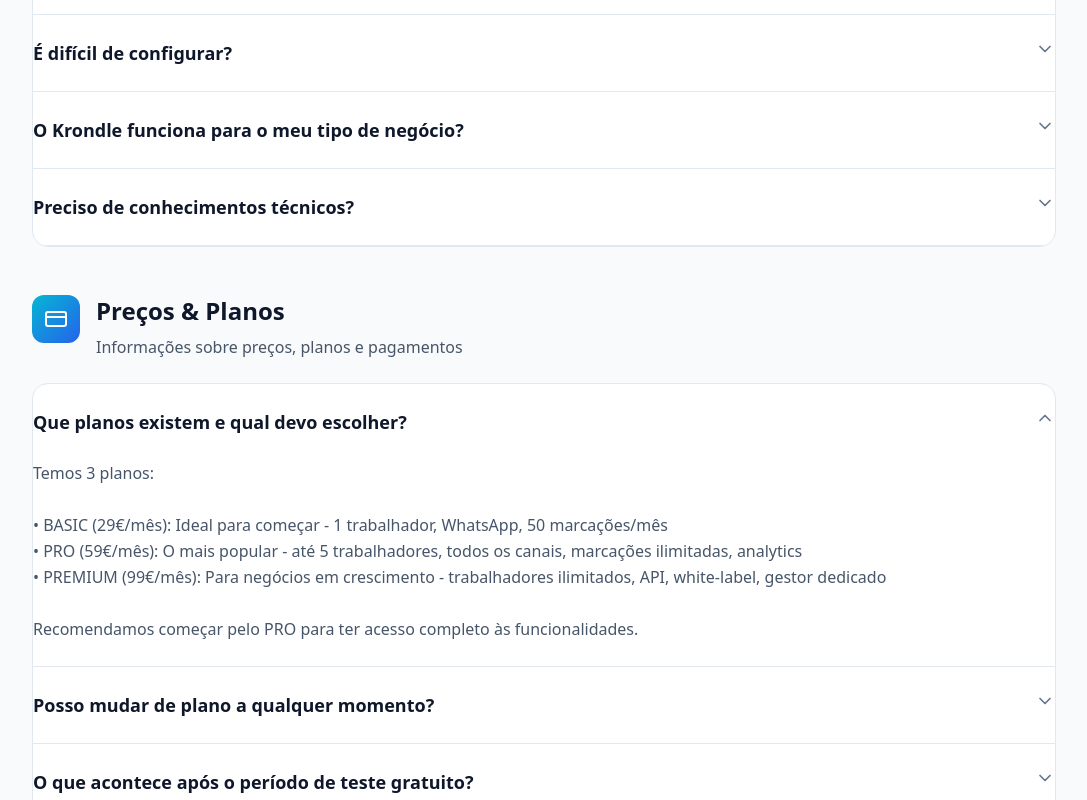
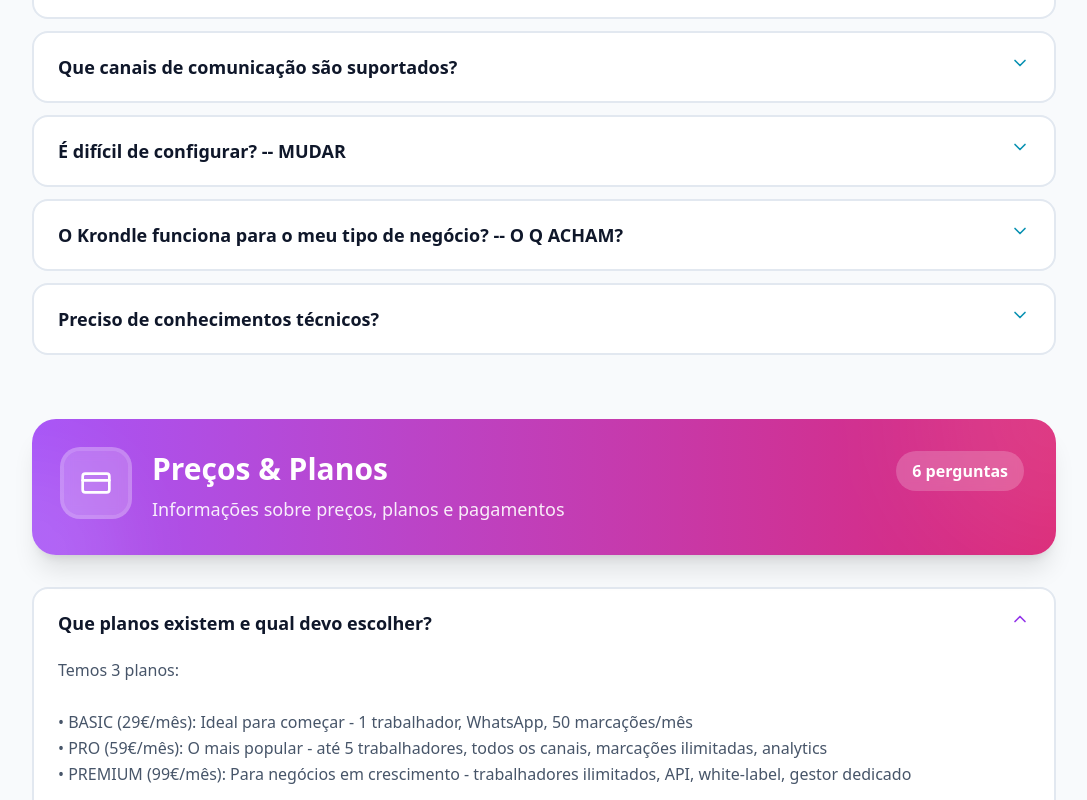
Before and after one commit to Krondle-AI/krondle-website, a React (Vite) app in the folder apps/marketing/: page /faq in a window 1280 px wide. Shown: the part 1060-1860 px from the top of the page, without its empty margins (96-1183 px from the left). Built offline with nearby package versions, Linux system fonts and the light colour scheme.

Commit message:
feat: redesign FAQ page with colorful categories

```diff
--- a/apps/marketing/src/components/faq/FAQAccordion.tsx
+++ b/apps/marketing/src/components/faq/FAQAccordion.tsx
@@ -11,23 +11,29 @@ interface FAQAccordionProps {
   question: string
   answer: string
   defaultOpen?: boolean
+  accentColor?: string
 }
 
-export function FAQAccordion({ question, answer, defaultOpen = false }: FAQAccordionProps) {
+export function FAQAccordion({
+  question,
+  answer,
+  defaultOpen = false,
+  accentColor = "cyan"
+}: FAQAccordionProps) {
   const [isOpen, setIsOpen] = useState(defaultOpen)
 
   return (
-    <div className="border-b border-slate-200 dark:border-slate-700">
+    <div>
       <button
         onClick={() => setIsOpen(!isOpen)}
-        className="w-full py-6 flex items-start justify-between gap-4 text-left hover:opacity-70 transition-opacity group"
+        className="w-full px-6 py-5 flex items-start justify-between gap-4 text-left hover:bg-slate-50 dark:hover:bg-slate-700/50 transition-colors group rounded-2xl"
       >
-        <h3 className="text-lg font-semibold text-slate-900 dark:text-slate-50 pr-8">
+        <h3 className="text-lg font-semibold text-slate-900 dark:text-slate-50 pr-8 group-hover:text-${accentColor}-600 dark:group-hover:text-${accentColor}-400 transition-colors">
           {question}
         </h3>
         <ChevronDown
           className={cn(
-            "w-5 h-5 flex-shrink-0 text-slate-500 dark:text-slate-400 transition-transform duration-300",
+            `w-5 h-5 flex-shrink-0 text-${accentColor}-600 dark:text-${accentColor}-400 transition-transform duration-300`,
             isOpen && "rotate-180"
           )}
         />
@@ -42,7 +48,7 @@ export function FAQAccordion({ question, answer, defaultOpen = false }: FAQAccor
             transition={{ duration: 0.3, ease: "easeInOut" }}
             className="overflow-hidden"
           >
-            <div className="pb-6 pr-12">
+            <div className="px-6 pb-6">
               <p className="text-slate-600 dark:text-slate-300 leading-relaxed whitespace-pre-line">
                 {answer}
               </p>
--- a/apps/marketing/src/components/faq/FAQCategory.tsx
+++ b/apps/marketing/src/components/faq/FAQCategory.tsx
@@ -17,6 +17,8 @@ interface FAQCategoryProps {
   description: string
   items: FAQItem[]
   delay?: number
+  gradient: string // Ex: "from-cyan-500 to-blue-600"
+  accentColor: string // Ex: "cyan"
 }
 
 export function FAQCategory({
@@ -24,7 +26,9 @@ export function FAQCategory({
   title,
   description,
   items,
-  delay = 0
+  delay = 0,
+  gradient,
+  accentColor
 }: FAQCategoryProps) {
   return (
     <motion.div
@@ -32,32 +36,59 @@ export function FAQCategory({
       whileInView={{ opacity: 1, y: 0 }}
       viewport={{ once: true }}
       transition={{ delay }}
-      className="mb-12"
+      className="mb-16"
     >
-      {/* Category Header */}
-      <div className="flex items-start gap-4 mb-6">
-        <div className="flex-shrink-0 w-12 h-12 rounded-xl bg-gradient-to-br from-cyan-500 to-blue-600 flex items-center justify-center">
-          <Icon className="w-6 h-6 text-white" />
+      {/* Category Header - MELHORADO */}
+      <div className="relative mb-8">
+        {/* Background Card */}
+        <div className={`relative overflow-hidden rounded-3xl bg-gradient-to-r ${gradient} p-8 shadow-xl`}>
+          {/* Decorative circles */}
+          <div className="absolute top-0 right-0 w-64 h-64 bg-white/10 rounded-full blur-3xl -translate-y-1/2 translate-x-1/2" />
+          <div className="absolute bottom-0 left-0 w-48 h-48 bg-white/10 rounded-full blur-2xl translate-y-1/2 -translate-x-1/2" />
+
+          <div className="relative flex items-start gap-6">
+            {/* Icon */}
+            <div className="flex-shrink-0 w-16 h-16 rounded-2xl bg-white/20 backdrop-blur-sm flex items-center justify-center ring-4 ring-white/30">
+              <Icon className="w-8 h-8 text-white" />
             </div>
-        <div>
-          <h2 className="text-2xl font-bold text-slate-900 dark:text-slate-50 mb-2">
+
+            {/* Text */}
+            <div className="flex-1">
+              <h2 className="text-3xl font-bold text-white mb-2">
                 {title}
               </h2>
-          <p className="text-slate-600 dark:text-slate-400">
+              <p className="text-white/90 text-lg">
                 {description}
               </p>
+            </div>
+
+            {/* Question count badge */}
+            <div className="flex-shrink-0 px-4 py-2 rounded-full bg-white/20 backdrop-blur-sm">
+              <span className="text-white font-bold">{items.length} perguntas</span>
+            </div>
+          </div>
         </div>
       </div>
 
       {/* Questions */}
-      <div className="bg-white dark:bg-slate-800 rounded-2xl border border-slate-200 dark:border-slate-700 overflow-hidden">
+      <div className="space-y-3">
         {items.map((item, index) => (
+          <div
+            key={index}
+            className={`
+              rounded-2xl border-2 border-${accentColor}-100 dark:border-${accentColor}-900/30
+              bg-white dark:bg-slate-800
+              hover:border-${accentColor}-300 dark:hover:border-${accentColor}-700
+              transition-all hover:shadow-lg
+            `}
+          >
             <FAQAccordion
-            key={index}
               question={item.question}
               answer={item.answer}
               defaultOpen={index === 0}
+              accentColor={accentColor}
             />
+          </div>
         ))}
       </div>
     </motion.div>
--- a/apps/marketing/src/components/faq/FAQHero.tsx
+++ b/apps/marketing/src/components/faq/FAQHero.tsx
@@ -64,7 +64,7 @@ export function FAQHero() {
             className="bg-gradient-to-r from-cyan-600 to-blue-600 hover:from-cyan-700 hover:to-blue-700"
           >
             <MessageCircle className="w-5 h-5 mr-2" />
-            Falar com a Equipa
+            Pergunte Aqui
           </Button>
 
           <Button
--- a/apps/marketing/src/pages/FAQPage.tsx
+++ b/apps/marketing/src/pages/FAQPage.tsx
@@ -11,7 +11,7 @@ import {
 } from "lucide-react"
 
 export default function FAQPage() {
-  // 1️⃣ GERAL - Sobre o Krondle
+    // 1️⃣ GERAL - Sobre o Krondle (CYAN/BLUE)
     const generalFAQs = [
         {
             question: "O que é o Krondle?",
@@ -23,14 +23,14 @@ export default function FAQPage() {
         },
         {
             question: "Que canais de comunicação são suportados?",
-      answer: "Atualmente o Krondle funciona com:\n• WhatsApp (via API oficial do Meta)\n• Instagram Direct Messages\n• Email (Gmail e outros)\n\nEstamos a trabalhar em chamadas telefónicas em tempo real para breve!"
+            answer: "Atualmente o Krondle funciona com:\n• WhatsApp (via API oficial do Meta)\n• Instagram Direct Messages\n• Email (Gmail)\n\nEstamos a trabalhar em chamadas telefónicas em tempo real para o futuro!"
         },
         {
-      question: "É difícil de configurar?",
-      answer: "Não! O Krondle foi desenhado para ser extremamente simples. A configuração inicial demora apenas 5 minutos:\n1. Criar conta\n2. Conectar WhatsApp/Instagram\n3. Adicionar serviços e preços\n4. Definir horários\n\nPronto! O sistema começa a funcionar imediatamente."
+            question: "É difícil de configurar? -- MUDAR",
+            answer: "Não! O Krondle foi desenhado para ser extremamente simples. A configuração inicial demora apenas 5 minutos:\n1. Criar conta\n2. Conectar WhatsApp/Instagram\n3. Adicionar serviços e preços\n4. Definir horários\n\nPronto! O sistema começa a funcionar imediatamente. -- RESPOSTA CHAT"
         },
         {
-      question: "O Krondle funciona para o meu tipo de negócio?",
+            question: "O Krondle funciona para o meu tipo de negócio? -- O Q ACHAM?",
             answer: "O Krondle foi desenvolvido para pequenas e médias empresas que prestam serviços com marcação, incluindo:\n• Barbearias e cabeleireiros\n• Clínicas e consultórios\n• Centros de estética\n• Oficinas e reparações\n• Personal trainers\n• Qualquer negócio que trabalhe por marcação!"
         },
         {
@@ -39,7 +39,7 @@ export default function FAQPage() {
         }
     ]
 
-  // 2️⃣ PREÇOS & PLANOS
+    // 2️⃣ PREÇOS & PLANOS (PURPLE/PINK)
     const pricingFAQs = [
         {
             question: "Que planos existem e qual devo escolher?",
@@ -50,16 +50,12 @@ export default function FAQPage() {
             answer: "Sim! Pode fazer upgrade ou downgrade a qualquer momento. O upgrade é aplicado imediatamente, enquanto o downgrade entra em vigor no próximo ciclo de faturação. Não há penalizações nem taxas adicionais."
         },
         {
-      question: "O que acontece após o período de teste gratuito?",
-      answer: "Após os 14 dias de teste grátis, será automaticamente cobrado o valor do plano escolhido. Pode cancelar a qualquer momento durante o período de teste sem qualquer custo. Não pedimos cartão de crédito para começar o teste!"
-    },
-    {
             question: "Há custos escondidos ou taxas de configuração?",
-      answer: "Não! O preço que vê é o preço que paga. Não há:\n• Taxas de setup\n• Custos de configuração\n• Taxas por mensagem\n• Custos escondidos\n\nTudo está incluído no preço mensal fixo."
+            answer: "Existe apenas uma taxa única de configuração no valor de 50€. Esta taxa cobre todo o processo de setup inicial do seu assistente, incluindo:\n\n• Integração do WhatsApp Business\n• Configuração completa do bot e fluxos de conversa\n• Personalização inicial do assistente ao seu negócio\n• Testes e validação antes de ativar\n• Suporte dedicado durante a ativação\n\nNão existem custos escondidos, taxas por mensagem, custos adicionais por utilizador ou surpresas. Depois do setup, paga apenas o valor mensal fixo do seu plano."
         },
         {
             question: "Como funciona o desconto anual?",
-      answer: "Ao escolher pagamento anual, poupa 20% do valor total:\n• Basic: 278€/ano (em vez de 348€) - poupa 70€\n• Pro: 566€/ano (em vez de 708€) - poupa 142€\n• Premium: 950€/ano (em vez de 1188€) - poupa 238€\n\nO pagamento é feito numa única cobrança anual."
+            answer: "Ao escolher pagamento anual, pode poupar até 20% do valor total:\n• Basic: 420€/ano (em vez de 468€) - poupa 48€\n• Pro: 600€/ano (em vez de 708€) - poupa 108€\n• Premium: 948€/ano (em vez de 1188€) - poupa 240€\n\nO pagamento é feito numa única cobrança anual."
         },
         {
             question: "Posso cancelar a minha subscrição?",
@@ -71,7 +67,7 @@ export default function FAQPage() {
         }
     ]
 
-  // 3️⃣ SEGURANÇA & PRIVACIDADE
+    // 3️⃣ SEGURANÇA & PRIVACIDADE (GREEN/EMERALD)
     const securityFAQs = [
         {
             question: "Os meus dados estão seguros?",
@@ -79,14 +75,14 @@ export default function FAQPage() {
         },
         {
             question: "O Krondle é RGPD compliant?",
-      answer: "Sim, estamos em total conformidade com o Regulamento Geral de Proteção de Dados (RGPD). Todos os dados dos seus clientes são tratados de acordo com a legislação europeia de proteção de dados. Tem controlo total sobre os dados e pode exportá-los ou eliminá-los a qualquer momento."
+            answer: "Estamos em total conformidade com o Regulamento Geral de Proteção de Dados (RGPD). Todos os dados dos seus clientes são tratados de acordo com a legislação europeia de proteção de dados. Tem controlo total sobre os dados e pode exportá-los ou eliminá-los a qualquer momento."
         },
         {
             question: "Onde são armazenados os dados?",
             answer: "Todos os dados são armazenados em servidores seguros localizados na Europa (Supabase), garantindo conformidade com as leis europeias de proteção de dados. Os dados nunca saem da União Europeia."
         },
         {
-      question: "Quem tem acesso aos dados dos meus clientes?",
+            question: "Quem tem acesso aos dados dos meus clientes? -- SEMPRE VAMOS FAZER ISTO?",
             answer: "Apenas você e os utilizadores que autorizar na sua conta têm acesso aos dados dos clientes. A nossa equipa técnica apenas acede aos dados em situações de suporte técnico, com o seu consentimento explícito, e sempre de forma encriptada."
         },
         {
@@ -95,38 +91,38 @@ export default function FAQPage() {
         }
     ]
 
-  // 4️⃣ FUNCIONALIDADES
+    // 4️⃣ FUNCIONALIDADES (ORANGE/RED)
     const featuresFAQs = [
         {
             question: "Como funciona a marcação automática?",
             answer: "Quando um cliente envia uma mensagem (ex: 'Quero cortar cabelo terça à tarde'), a IA:\n1. Interpreta o pedido\n2. Identifica o serviço pretendido\n3. Consulta disponibilidade no calendário\n4. Propõe 2-3 horários disponíveis\n5. Cliente confirma\n6. Marcação registada automaticamente\n7. Lembretes enviados antes da hora\n\nTudo em 2-3 segundos!"
         },
         {
-      question: "Posso personalizar as respostas da IA?",
+            question: "Posso personalizar as respostas da IA? -- CONFIRMAR",
             answer: "Sim! Pode configurar:\n• Tom de voz (formal, casual, amigável)\n• Mensagens de boas-vindas\n• Mensagens de confirmação\n• Lembretes personalizados\n• Respostas automáticas para situações específicas\n\nA IA mantém sempre o tom que definir."
         },
         {
             question: "O Krondle integra com o meu calendário atual?",
-      answer: "Sim! O Krondle tem integração nativa com:\n• Google Calendar\n• Outlook Calendar\n• Apple Calendar (via CalDAV)\n\nAs marcações são sincronizadas em tempo real nos dois sentidos."
+            answer: "Sim! O Krondle tem integração nativa com:\n• Google Calendar\nAs marcações são sincronizadas em tempo real nos dois sentidos."
         },
         {
             question: "Que analytics e relatórios estão incluídos?",
-      answer: "O dashboard do Krondle mostra:\n• Número de marcações (diário/semanal/mensal)\n• Taxa de ocupação\n• Receita gerada\n• Clientes mais frequentes\n• Serviços mais populares\n• Horários de pico\n• Taxa de no-shows\n• Tempo médio de resposta\n\nPlanos Pro e Premium têm relatórios avançados exportáveis."
+            answer: "O dashboard do Krondle mostra:\n• Número de marcações (diário/semanal/mensal)\n• Taxa de ocupação\n• Receita gerada\n• Clientes mais frequentes\n• Serviços mais populares\n• Horários de pico\n• Taxa de no-shows\n• Tempo médio de resposta\n\nPlanos Pro e Premium têm relatórios avançados exportáveis. -- YES OR NO"
         },
         {
             question: "Posso adicionar ou remover trabalhadores?",
             answer: "Sim! No painel de gestão pode:\n• Adicionar novos trabalhadores\n• Definir horários individuais\n• Atribuir serviços específicos\n• Gerir permissões\n• Remover trabalhadores\n\nNos planos Basic (1), Pro (5) e Premium (ilimitado)."
         },
         {
-      question: "O sistema envia lembretes automáticos?",
+            question: "O sistema envia lembretes automáticos? -- SIM OU NÂO",
             answer: "Sim! O Krondle envia automaticamente:\n• Confirmação imediata após marcação\n• Lembrete 24h antes\n• Lembrete 1h antes\n• Possibilidade de reagendar por mensagem\n\nPode configurar quando e como os lembretes são enviados."
         }
     ]
 
-  // 5️⃣ SUPORTE & AJUDA
+    // 5️⃣ SUPORTE & AJUDA (BLUE/INDIGO)
     const supportFAQs = [
         {
-      question: "Que tipo de suporte está incluído?",
+            question: "Que tipo de suporte está incluído? -- DECIDIR",
             answer: "Todos os planos incluem:\n• Suporte por email\n• Base de conhecimento completa\n• Tutoriais em vídeo\n• Documentação detalhada\n\nPlanos Pro: Suporte prioritário (resposta em 24h)\nPlano Premium: Gestor de conta dedicado + suporte 24/7"
         },
         {
@@ -135,14 +131,14 @@ export default function FAQPage() {
         },
         {
             question: "Como posso contactar o suporte?",
-      answer: "Pode contactar-nos através de:\n• Email: krondleai@gmail.com\n• Chat na plataforma (botão no canto inferior direito)\n• Telefone: +351 XXX XXX XXX (Premium)\n\nTempo médio de resposta: 2-4 horas (Basic/Pro), imediato (Premium)"
+            answer: "Pode contactar-nos através de:\n• Email: krondleai@gmail.com\n• Chat na plataforma (botão no canto inferior direito)"
         },
         {
-      question: "Existe documentação e tutoriais?",
+            question: "Existe documentação e tutoriais? -- CONFIRMAR",
             answer: "Sim! Disponibilizamos:\n• Guia de início rápido\n• Documentação completa online\n• Tutoriais em vídeo passo-a-passo\n• FAQs técnicas\n• Casos de uso reais\n• Webinars mensais gratuitos\n\nTudo acessível na sua conta."
         },
         {
-      question: "Oferecem formação para a equipa?",
+            question: "Oferecem formação para a equipa? -- CONFIRMAR",
             answer: "Sim! O plano Premium inclui:\n• Sessão de onboarding personalizada (1h)\n• Formação para toda a equipa\n• Manuais personalizados\n• Suporte contínuo\n\nPlanos Basic e Pro têm acesso a webinars e tutoriais."
         }
     ]
@@ -160,6 +156,8 @@ export default function FAQPage() {
                         description="Perguntas gerais sobre o que é e como funciona o Krondle"
                         items={generalFAQs}
                         delay={0.1}
+                        gradient="from-cyan-500 to-blue-600"
+                        accentColor="cyan"
                     />
 
                     <FAQCategory
@@ -168,6 +166,8 @@ export default function FAQPage() {
                         description="Informações sobre preços, planos e pagamentos"
                         items={pricingFAQs}
                         delay={0.2}
+                        gradient="from-purple-500 to-pink-600"
+                        accentColor="purple"
                     />
 
                     <FAQCategory
@@ -176,6 +176,8 @@ export default function FAQPage() {
                         description="Como protegemos os seus dados e garantimos conformidade com RGPD"
                         items={securityFAQs}
                         delay={0.3}
+                        gradient="from-green-500 to-emerald-600"
+                        accentColor="green"
                     />
 
                     <FAQCategory
@@ -184,6 +186,8 @@ export default function FAQPage() {
                         description="Detalhes sobre como usar as funcionalidades do Krondle"
                         items={featuresFAQs}
                         delay={0.4}
+                        gradient="from-orange-500 to-red-600"
+                        accentColor="orange"
                     />
 
                     <FAQCategory
@@ -192,6 +196,8 @@ export default function FAQPage() {
                         description="Como obter ajuda e suporte técnico"
                         items={supportFAQs}
                         delay={0.5}
+                        gradient="from-blue-500 to-indigo-600"
+                        accentColor="blue"
                     />
 
                 </div>
```
Lines whose indentation alone changed are shown as unchanged.
